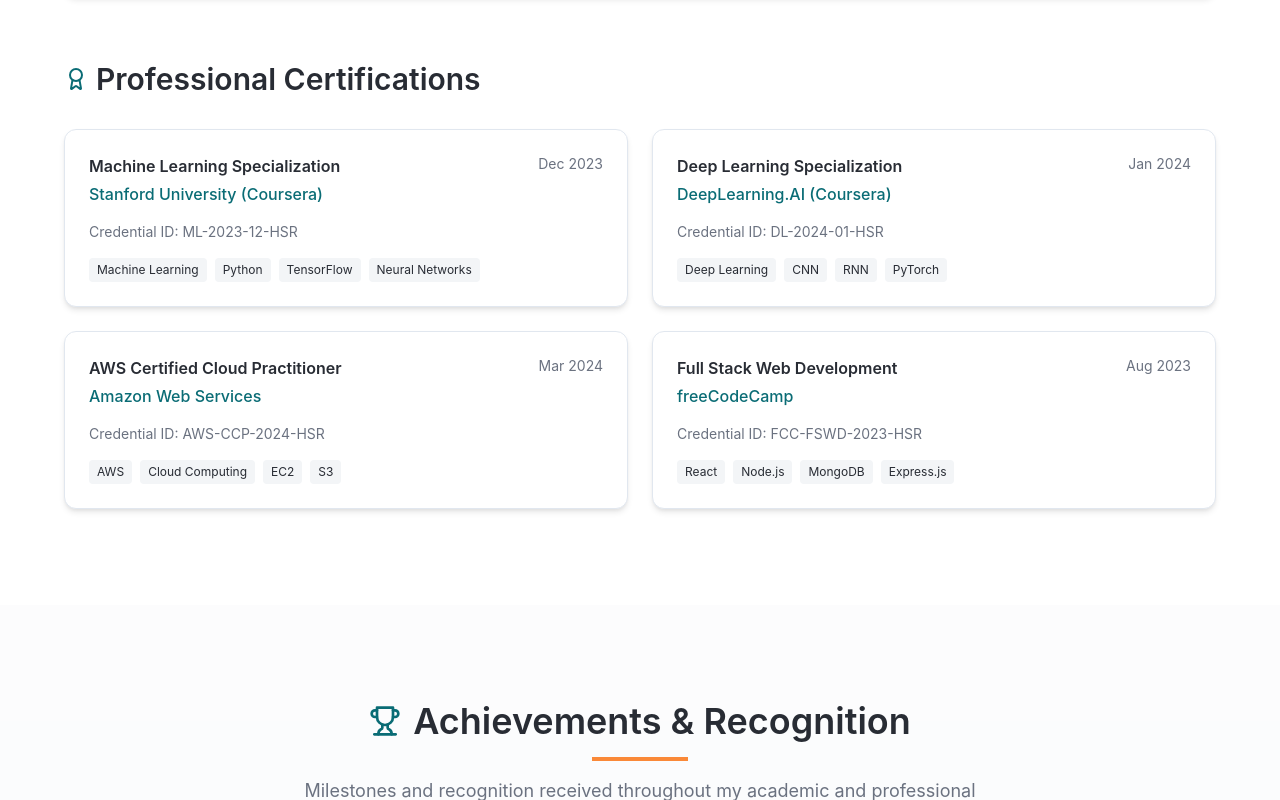
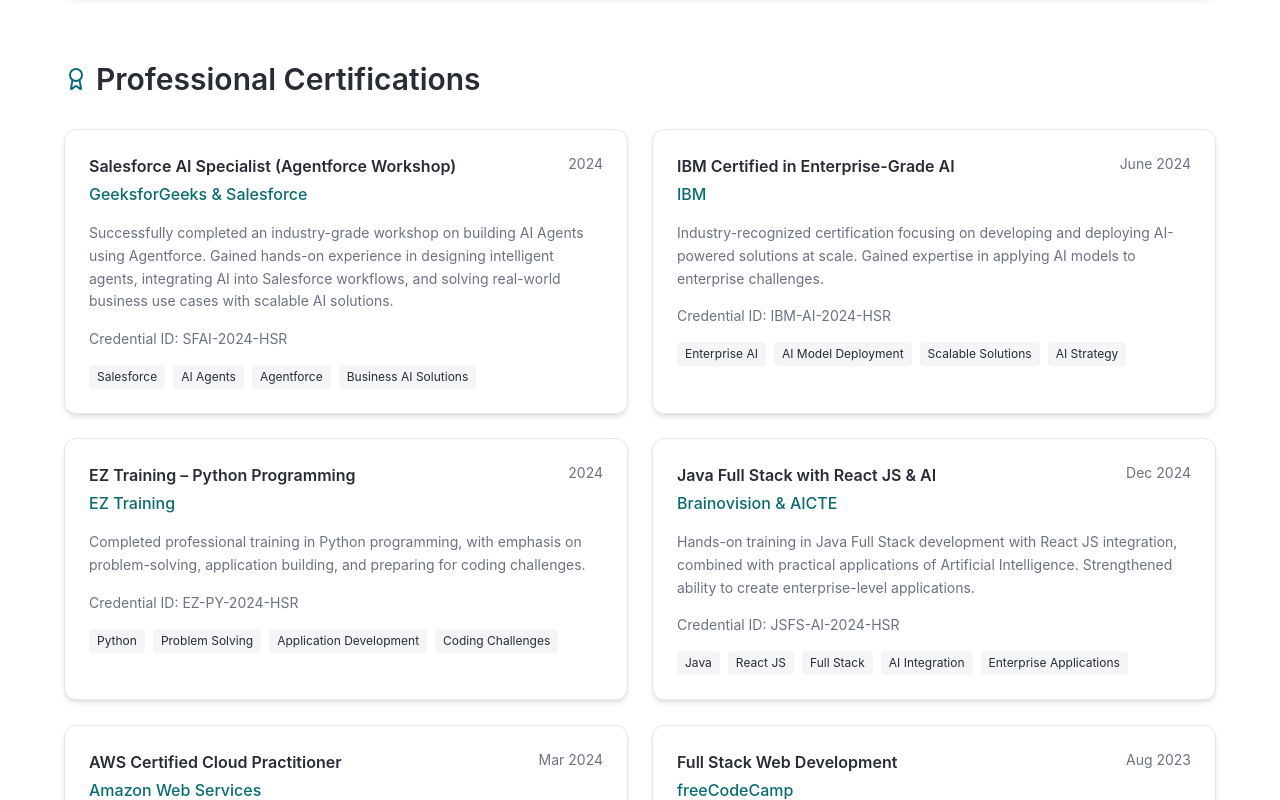
Before and after one commit to srinu-00000/srini-ai-folio, a React (Vite) app: page / in a window 1280 px wide. Shown: the part 4360-5160 px from the top of the page. Built offline with nearby package versions, Linux system fonts and the light colour scheme.

Commit message:
Update certifications
Remove Machine Learning and Deep Learning Specializations, and add Salesforce AI Specialist, IBM Certified in Enterprise-Grade AI, EZ Training – Python Programming, and Java Full Stack with React JS & AI certifications.

```diff
--- a/src/components/EducationSection.tsx
+++ b/src/components/EducationSection.tsx
@@ -24,18 +24,36 @@ const EducationSection = () => {
 
   const certifications = [
     {
-      name: 'Machine Learning Specialization',
-      issuer: 'Stanford University (Coursera)',
-      date: 'Dec 2023',
-      credentialId: 'ML-2023-12-HSR',
-      skills: ['Machine Learning', 'Python', 'TensorFlow', 'Neural Networks']
+      name: 'Salesforce AI Specialist (Agentforce Workshop)',
+      issuer: 'GeeksforGeeks & Salesforce',
+      date: '2024',
+      credentialId: 'SFAI-2024-HSR',
+      skills: ['Salesforce', 'AI Agents', 'Agentforce', 'Business AI Solutions'],
+      description: 'Successfully completed an industry-grade workshop on building AI Agents using Agentforce. Gained hands-on experience in designing intelligent agents, integrating AI into Salesforce workflows, and solving real-world business use cases with scalable AI solutions.'
     },
     {
-      name: 'Deep Learning Specialization',
-      issuer: 'DeepLearning.AI (Coursera)',
-      date: 'Jan 2024',
-      credentialId: 'DL-2024-01-HSR',
-      skills: ['Deep Learning', 'CNN', 'RNN', 'PyTorch']
+      name: 'IBM Certified in Enterprise-Grade AI',
+      issuer: 'IBM',
+      date: 'June 2024',
+      credentialId: 'IBM-AI-2024-HSR',
+      skills: ['Enterprise AI', 'AI Model Deployment', 'Scalable Solutions', 'AI Strategy'],
+      description: 'Industry-recognized certification focusing on developing and deploying AI-powered solutions at scale. Gained expertise in applying AI models to enterprise challenges.'
+    },
+    {
+      name: 'EZ Training – Python Programming',
+      issuer: 'EZ Training',
+      date: '2024',
+      credentialId: 'EZ-PY-2024-HSR',
+      skills: ['Python', 'Problem Solving', 'Application Development', 'Coding Challenges'],
+      description: 'Completed professional training in Python programming, with emphasis on problem-solving, application building, and preparing for coding challenges.'
+    },
+    {
+      name: 'Java Full Stack with React JS & AI',
+      issuer: 'Brainovision & AICTE',
+      date: 'Dec 2024',
+      credentialId: 'JSFS-AI-2024-HSR',
+      skills: ['Java', 'React JS', 'Full Stack', 'AI Integration', 'Enterprise Applications'],
+      description: 'Hands-on training in Java Full Stack development with React JS integration, combined with practical applications of Artificial Intelligence. Strengthened ability to create enterprise-level applications.'
     },
     {
       name: 'AWS Certified Cloud Practitioner',
@@ -157,6 +175,12 @@ const EducationSection = () => {
                     <span className="text-sm text-muted-foreground">{cert.date}</span>
                   </div>
 
+                  {cert.description && (
+                    <p className="text-sm text-muted-foreground mb-4 leading-relaxed">
+                      {cert.description}
+                    </p>
+                  )}
+
                   <p className="text-sm text-muted-foreground mb-4">
                     Credential ID: {cert.credentialId}
                   </p>
```
